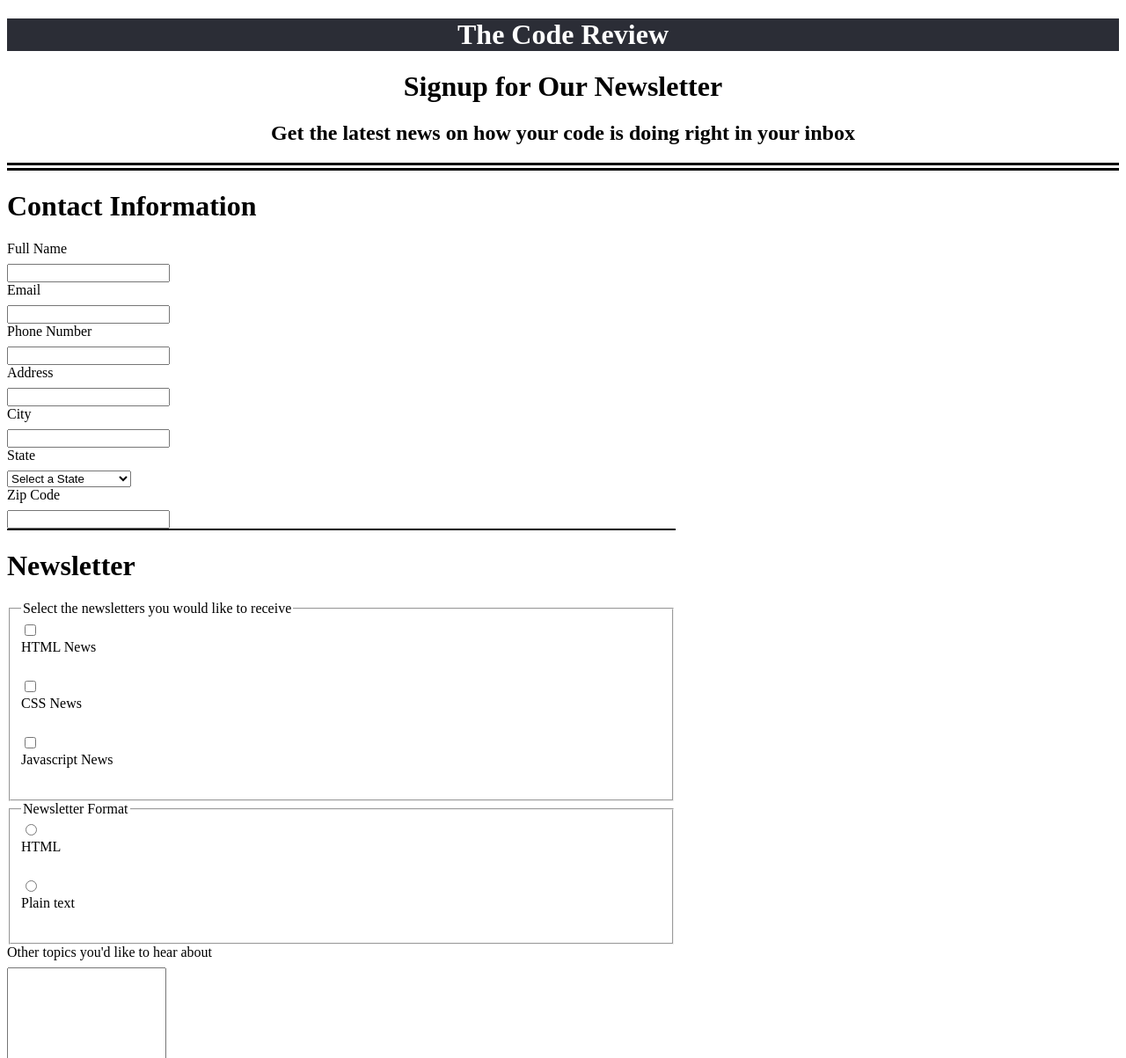
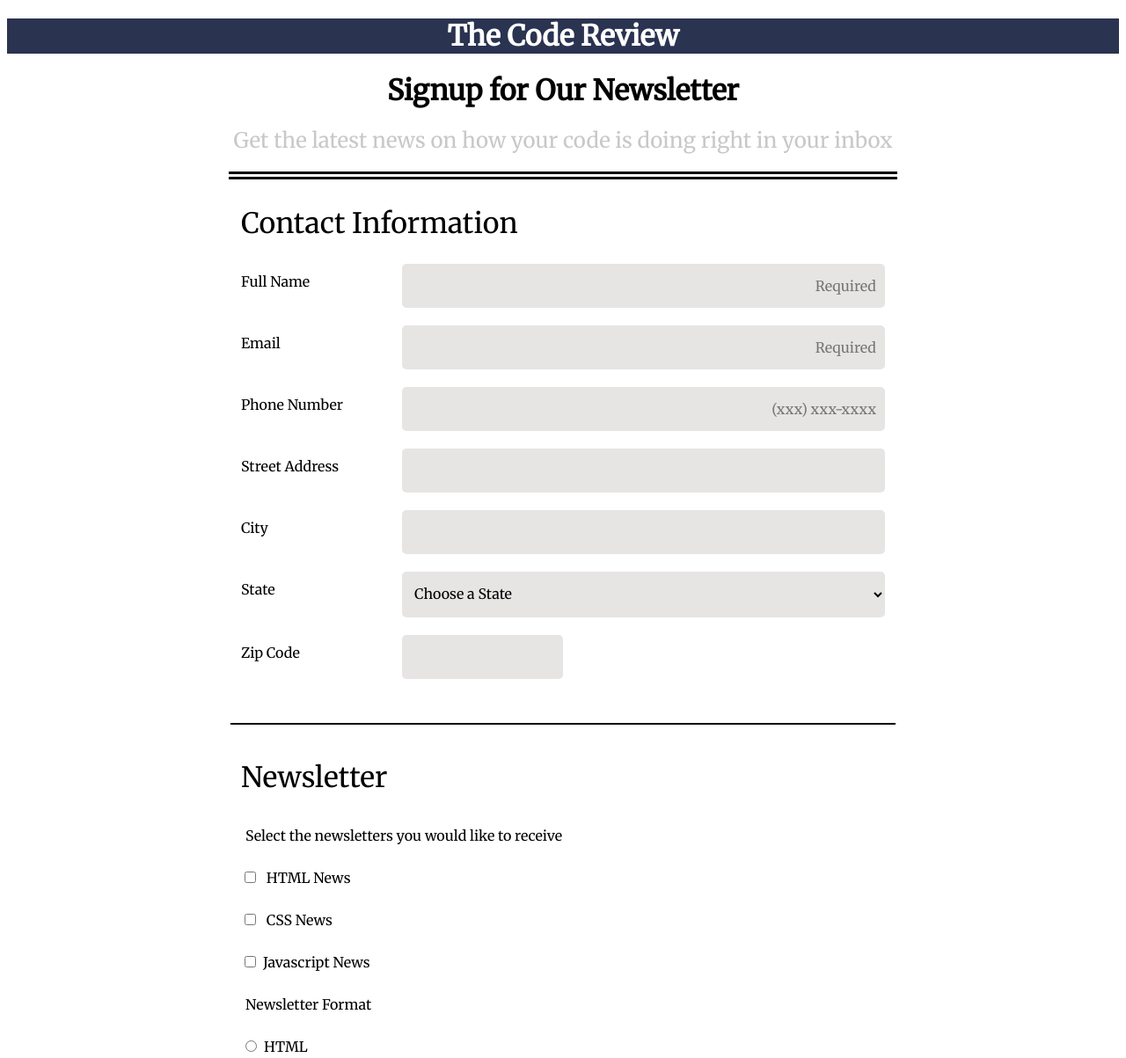
Before and after one commit to joshigwe777/Tech-Degree-Project-3, a plain HTML site: page index.html in a window 1280 px wide. Shown: the top 1203 px of the page at 88% size. Drawn offline with Linux system fonts and the light colour scheme.

Commit message:
final adustments

```diff
--- a/CSS/styles.css
+++ b/CSS/styles.css
@@ -1,27 +1,126 @@
 * {
     box-sizing: border-box;
+    font-family: 'Merriweather', serif;
 }
 
 .title {
     color: white;
-    background-color: rgba(24, 27, 37, 0.918);
+    background-color: rgba(23, 33, 65, 0.918);
     text-align: center;
 }
 
 header {
     text-align: center;
-    border-bottom: double black 9px;
+    margin-bottom: 20px;
 }
 
-form {
+
+header h2 {
+    color: rgb(202, 199, 199);
+    font-weight: lighter;
+}
+
+#contact-form {
+    border-bottom: solid black 2px;
+    margin-bottom: 40px;
+    padding-bottom: 40px;
+}
+#contact {
     max-width: 760px;
+    margin: 5px auto;
+    padding-bottom: 50px;
+    border-top: double black 9px;
+}
+
+input[type="text"],
+input[type="email"],
+input[type="tel"],
+textarea,
+select {
+    width: 100%;
+    height: auto;
+    background-color: rgb(231, 228, 228);
+    margin: 0 auto;
+    border: none;
+    font-size: 16px;
+    padding: 15px;
+    border-radius: 5px;
+}
+
+#zipcode {
+    width: 50%;
+    padding: 15px;
+}
+
+input[type="text"]::placeholder,
+input[type="email"]::placeholder,
+input[type="tel"]::placeholder  {
+    text-align: right;
+}
+
+fieldset {
+    border: none;
 }
 
 label {
     display: block;
     margin-bottom: 8px;
+    margin-top: 20px;
 }
 
-#contact {
-    border-bottom: solid black 2px;
+#newsletter-form label {
+    display: inline-block;
+    margin-left: 5px;
 }
+
+
+legend {
+    margin-bottom: 10px;
+    padding-left: 0px;
+    font-size: 2rem;
+}
+
+#contact-form legend {
+    padding-top: 30px;
+}
+
+button {
+    width: 100%;
+    background-color: lightseagreen;
+    color: white;
+    padding: 19px 39px 18px 39px;
+    margin-top: 20px;
+}
+
+footer {
+    text-align: center;
+    font-weight: lighter;
+}
+
+input:focus {
+    background-color: bisque;
+}
+
+@media screen and (min-width: 768px) {
+
+    .label {
+        float: left;
+        width: 25%
+    }
+
+    input[type="text"],
+    input[type="email"],
+    input[type="tel"],
+    select {
+        width: 75%;
+        padding: 15px 10px;
+        margin: 10px 0px;
+        border-radius: 5px;
+    }
+
+    #zipcode {
+        width: 25%;
+    }
+
+
+    }
--- a/index.html
+++ b/index.html
@@ -4,6 +4,8 @@
     <meta charset="UTF-8">
     <title>Joshua Igwe Team Treehouse Project 3</title>
     <link rel="stylesheet" href="css/styles.css">
+    <link rel="preconnect" href="https://fonts.gstatic.com">
+    <link href="https://fonts.googleapis.com/css2?family=Merriweather&display=swap" rel="stylesheet">
 </head>
 <body>
     <h1 class="title">The Code Review</h1>
@@ -15,26 +17,39 @@
 
     <form id="contact">
 
-        <h1>Contact Information</h1>
+    <fieldset id="contact-form">
 
-        <label for="full-name">Full Name</label>
-        <input type="text" id="full-name" name="full-name">
+        <legend>Contact Information</legend>
 
-        <label for="email">Email</label>
-        <input type="text" id="email" name="email">
+        <div class="wrapper">
+            <label class="label" for="full-name">Full Name</label>
+            <input class="box" type="text" id="full-name" name="full-name" placeholder="Required" required>
+        </div>
 
-        <label for="phone-number">Phone Number</label>
-        <input type="text" id="phone-number" name="phone">
+        <div class="wrapper">
+            <label class="label" for="email">Email</label>
+            <input class="box" type="email" id="email" name="email" placeholder="Required" required>
+        </div>
 
-        <label for="address">Address</label>
-        <input type="text" id="address" name="street_address">
+        <div class="class">
+            <label class="label" for="phone-number">Phone Number</label>
+            <input class="box" type="tel" id="phone-number" name="phone" placeholder="(xxx) xxx-xxxx">
+        </div>
 
-        <label for="city">City</label>
-        <input type="text" id="city" name="city">
+        <div class="wrapper">
+            <label class="label" for="address">Street Address</label>
+            <input class="box" type="text" id="address" name="street_address">
+        </div>
 
-        <label for="state">State</label>
-        <select name="state" id="state">
-            <option value="" selected="selected">Select a State</option>
+        <div class="wrapper">
+            <label class="label" for="city">City</label>
+            <input class="box" type="text" id="city" name="city">
+        </div>
+
+        <div class="wrapper">
+            <label class="label" for="state">State</label>
+            <select class="box" name="state" id="state">
+                <option id="choose-state" value="" selected="selected">Choose a State</option>
                 <option value="AL">Alabama</option>
                 <option value="AK">Alaska</option>
                 <option value="AZ">Arizona</option>
@@ -87,45 +102,49 @@
                 <option value="WI">Wisconsin</option>
                 <option value="WY">Wyoming</option>
             </select>
+        </div>
 
-        <label for="zipcode">Zip Code</label>
-        <input type="text" id="zipcode" name="zipcode">
+        <div class="wrapper">
+            <label class="label" for="zipcode">Zip Code</label>
+            <input class="box" type="text" id="zipcode" name="zipcode">
+        </div>
 
-    </form>
+    </fieldset>
 
-    <form>
-        <h1>Newsletter</h1>
 
-        <fieldset>
-            <legend>Select the newsletters you would like to receive</legend>
+        <fieldset id="newsletter-form">
+
+            <legend>Newsletter</legend>
+
+            <label>Select the newsletters you would like to receive</label><br>
 
             <input type="checkbox" id="HTML_News" name="HTML" value="news">
             <label for="HTML_News">HTML News</label><br>
 
-            <input type="checkbox" id="CSS_News" name="CSS" value="news">
-            <label for="CSS_News">CSS News</label><br>
+            <input type="checkbox" id="CSS_News" name="CSS" value="news"> <label for="CSS_News">CSS News</label><br>
 
-            <input type="checkbox" id="JS_News" name="JS" value="news">
-            <label for="JS_News">Javascript News</label><br>
-        </fieldset>
+            <input type="checkbox" id="JS_News" name="JS" value="news"><label for="JS_News">Javascript News</label><br>
 
-        <fieldset>
-            <legend>Newsletter Format</legend>
 
-            <input type="radio" id="html" name="newsletter" value="html">
-            <label for="html">HTML</label><br>
+            <label>Newsletter Format</label><br>
 
-            <input type="radio" id="plain-text" name="newsletter" value="plain-text">
-            <label for="plain-text">Plain text</label><br>
-        </fieldset>
+            <input type="radio" id="html" name="newsletter" value="html"><label for="html">HTML</label><br>
+
+            <input type="radio" id="plain-text" name="newsletter" value="plain-text"><label for="plain-text">Plain text</label><br>
+
 
         <label for="topics">Other topics you'd like to hear about</label>
-        <textarea id="topics" name="other-topics" rows="10" columns="90"></textarea>
+        <textarea id="topics" name="other-topics" rows="10" cols="90"></textarea>
 
-        <input type="submit" value="Sign Up">
+        <button type="submit">Sign Up</button>
+
+    </fieldset>
 
     </form>
 
+    <footer>
+        <p>Copyright The Code Review</p>
+    </footer>
 
     </body>
 </html>
```
Also changed, not shown: 1 other file. Lines whose indentation alone changed are shown as unchanged.
